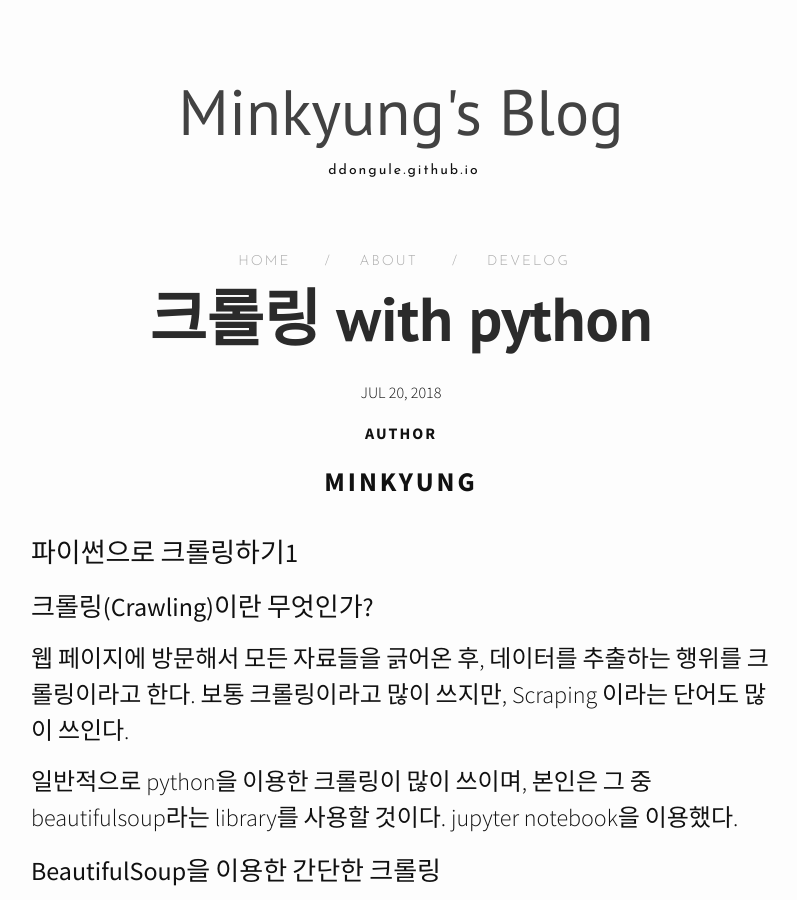
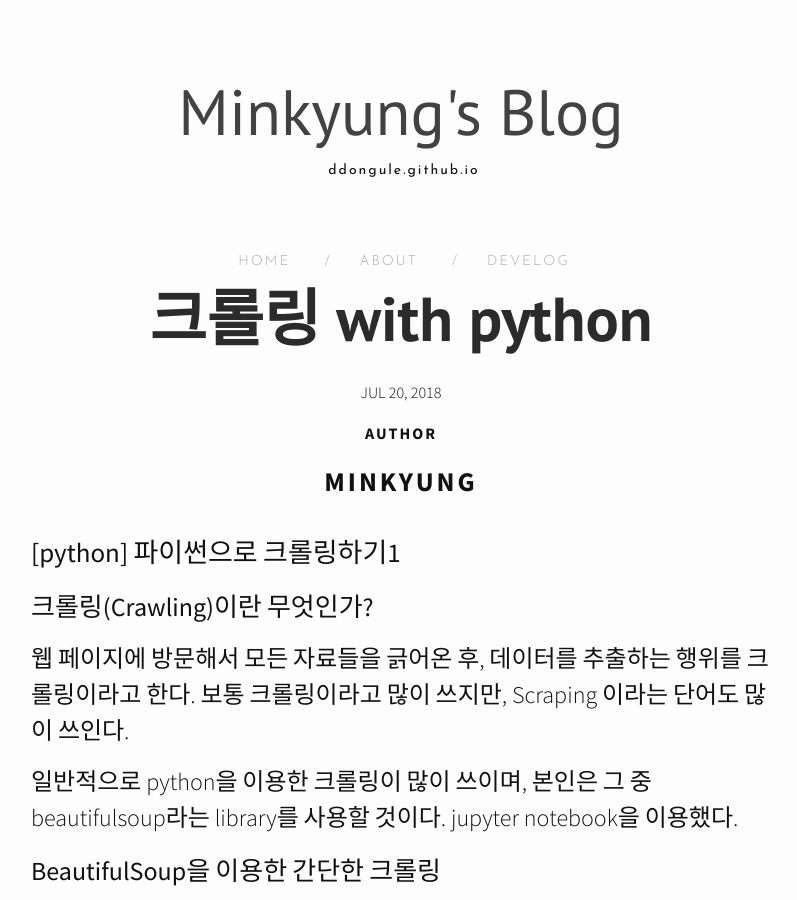
Before and after one commit to ddongule/myblog, a Jekyll site: the page built from _posts/2018-07-21-crawling-with-python.markdown, in a window 1280 px wide and 900 px high. Shown: the whole window, without its empty margins (239-1036 px from the left). Built offline with Jekyll 4.4.1, drawn with Linux system fonts in a browser that asks for light colours; nearby versions of some CDN libraries.

Commit message:
내용 수정

```diff
--- a/_posts/2018-07-21-crawling-with-python.markdown
+++ b/_posts/2018-07-21-crawling-with-python.markdown
@@ -6,7 +6,7 @@ categories: ["home","develog"]
 author: "minkyung"
 ---
 
-# 파이썬으로 크롤링하기1
+# [python] 파이썬으로 크롤링하기1
 
 ### 크롤링(Crawling)이란 무엇인가?
 
```
